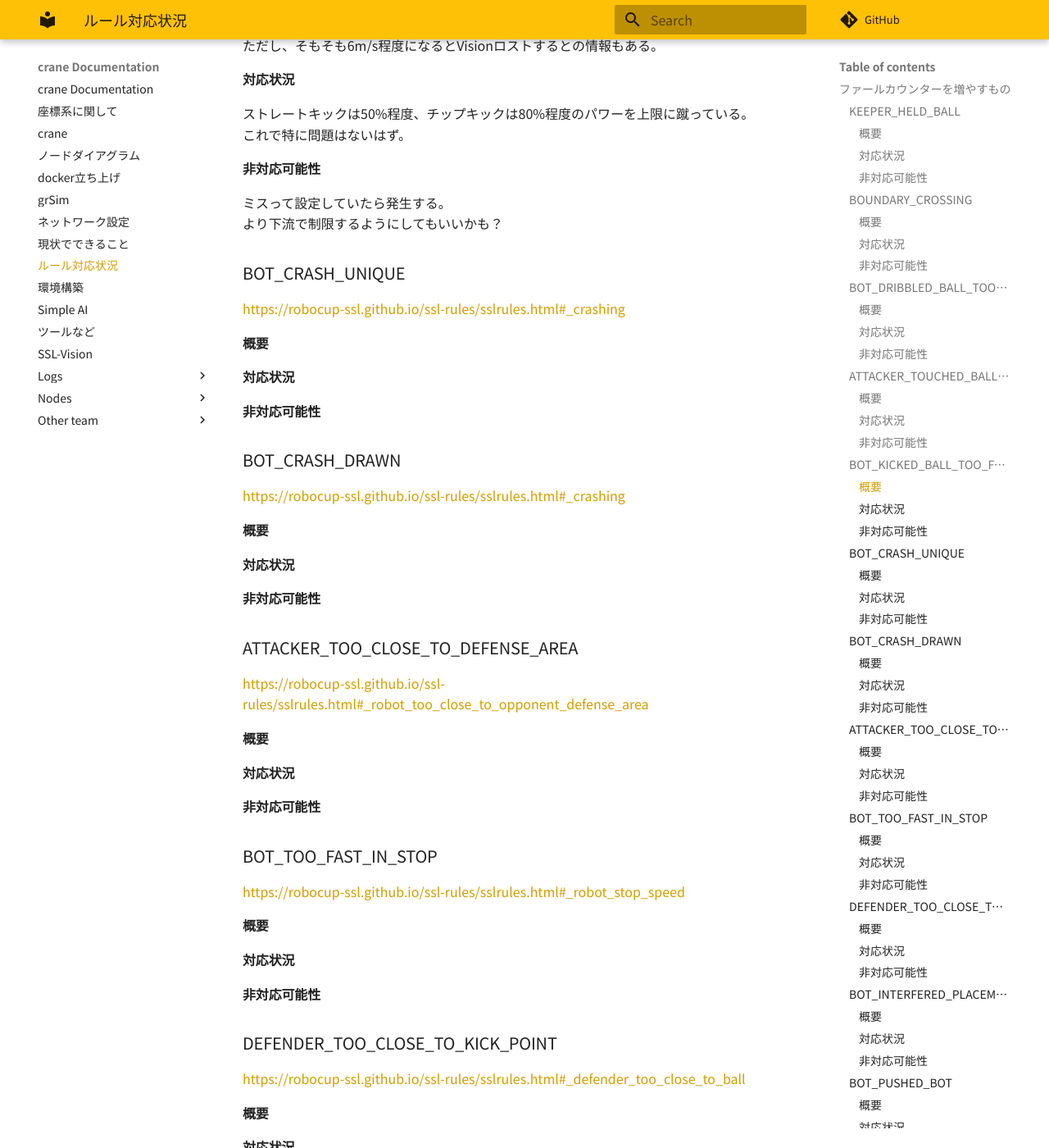
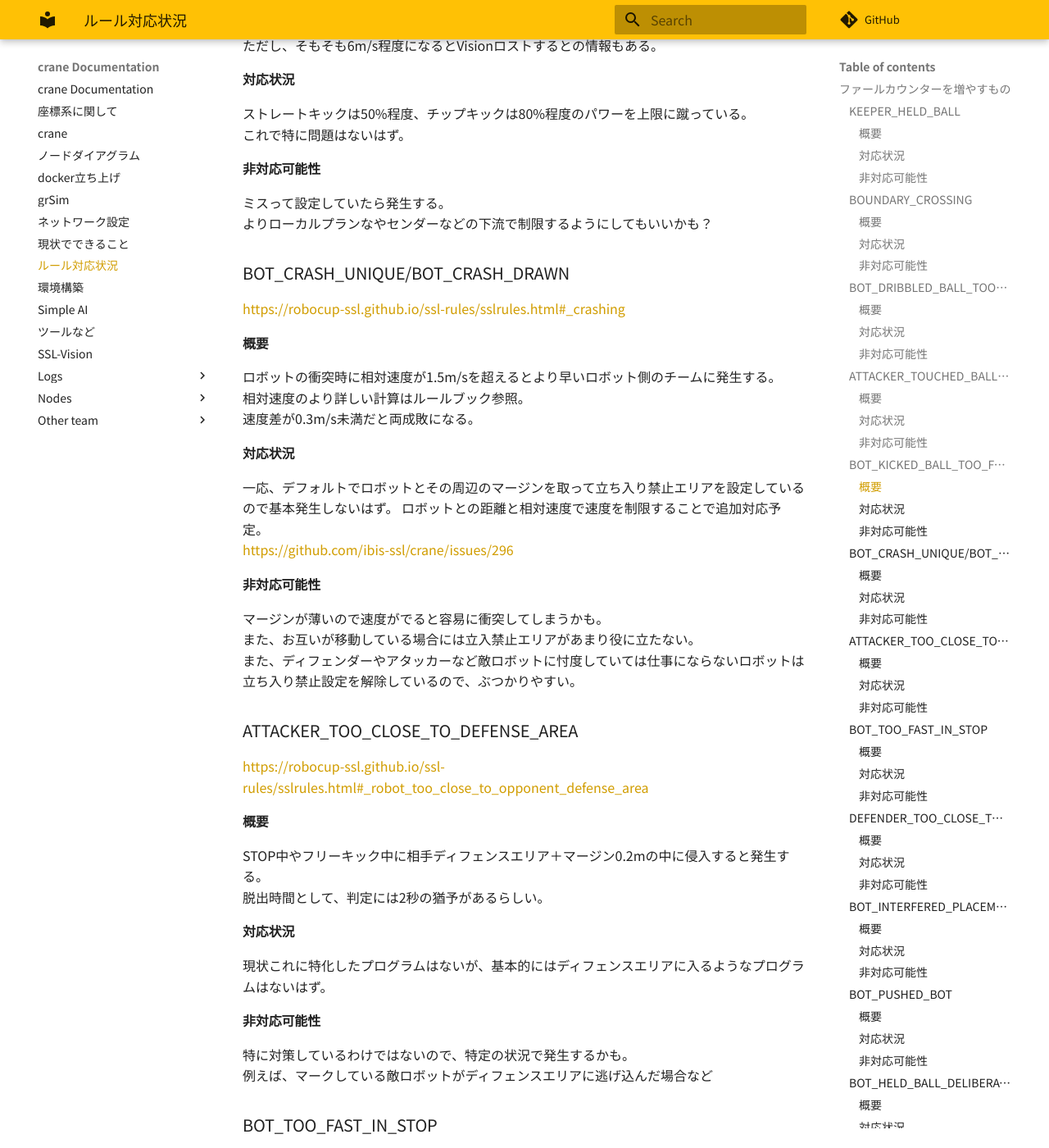
Before and after one commit to ibis-ssl/ibis_documentation, an MkDocs documentation site: the page built from docs/rule.md, in a window 1280 px wide and 1400 px high, scrolled down 2411 px. Shown: the whole window at 82% size. Built offline with MkDocs 1.6.1 and Material for MkDocs 9.7.7, drawn with Linux system fonts in a browser that asks for light colours; nearby versions of some CDN libraries; some web fonts are replaced; comment, search, counter and statistics services are not loaded.

Commit message:
🔄 synced local 'docs' with remote 'docs'

```diff
--- a/docs/rule.md
+++ b/docs/rule.md
@@ -100,27 +100,29 @@ JapanOpen2024ではボールプレイスメント以外でドリブルを使う
 #### 非対応可能性
 
 ミスって設定していたら発生する。
-より下流で制限するようにしてもいいかも？
+よりローカルプランなやセンダーなどの下流で制限するようにしてもいいかも？
 
-### BOT_CRASH_UNIQUE
+### BOT_CRASH_UNIQUE/BOT_CRASH_DRAWN
 
 <https://robocup-ssl.github.io/ssl-rules/sslrules.html#_crashing>
 
 #### 概要
 
+ロボットの衝突時に相対速度が1.5m/sを超えるとより早いロボット側のチームに発生する。
+相対速度のより詳しい計算はルールブック参照。
+速度差が0.3m/s未満だと両成敗になる。
+
 #### 対応状況
+
+一応、デフォルトでロボットとその周辺のマージンを取って立ち入り禁止エリアを設定しているので基本発生しないはず。
+ロボットとの距離と相対速度で速度を制限することで追加対応予定。
+<https://github.com/ibis-ssl/crane/issues/296>
 
 #### 非対応可能性
 
-### BOT_CRASH_DRAWN
-
-<https://robocup-ssl.github.io/ssl-rules/sslrules.html#_crashing>
-
-#### 概要
-
-#### 対応状況
-
-#### 非対応可能性
+マージンが薄いので速度がでると容易に衝突してしまうかも。
+また、お互いが移動している場合には立入禁止エリアがあまり役に立たない。
+また、ディフェンダーやアタッカーなど敵ロボットに忖度していては仕事にならないロボットは立ち入り禁止設定を解除しているので、ぶつかりやすい。
 
 ### ATTACKER_TOO_CLOSE_TO_DEFENSE_AREA
 
@@ -128,9 +130,17 @@ JapanOpen2024ではボールプレイスメント以外でドリブルを使う
 
 #### 概要
 
+STOP中やフリーキック中に相手ディフェンスエリア＋マージン0.2mの中に侵入すると発生する。
+脱出時間として、判定には2秒の猶予があるらしい。
+
 #### 対応状況
 
+現状これに特化したプログラムはないが、基本的にはディフェンスエリアに入るようなプログラムはないはず。
+
 #### 非対応可能性
+
+特に対策しているわけではないので、特定の状況で発生するかも。
+例えば、マークしている敵ロボットがディフェンスエリアに逃げ込んだ場合など
 
 ### BOT_TOO_FAST_IN_STOP
 
```
